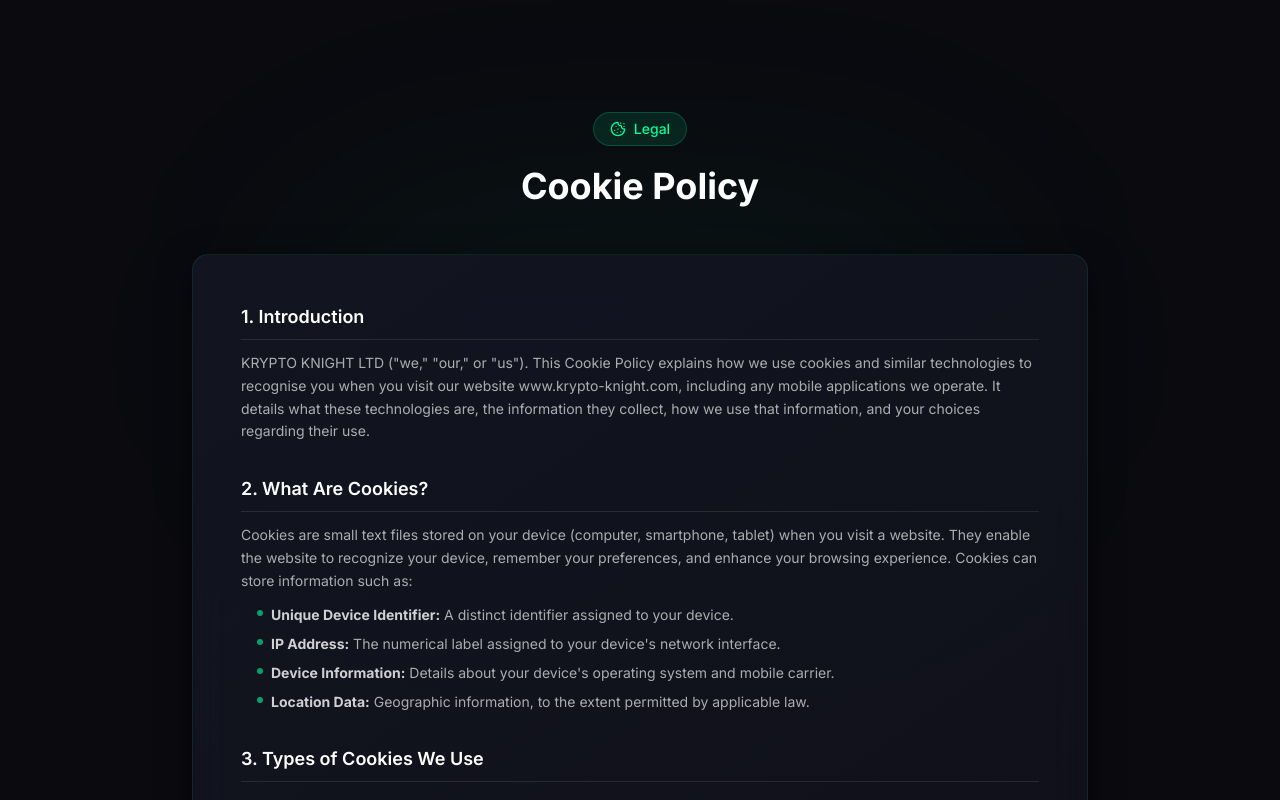
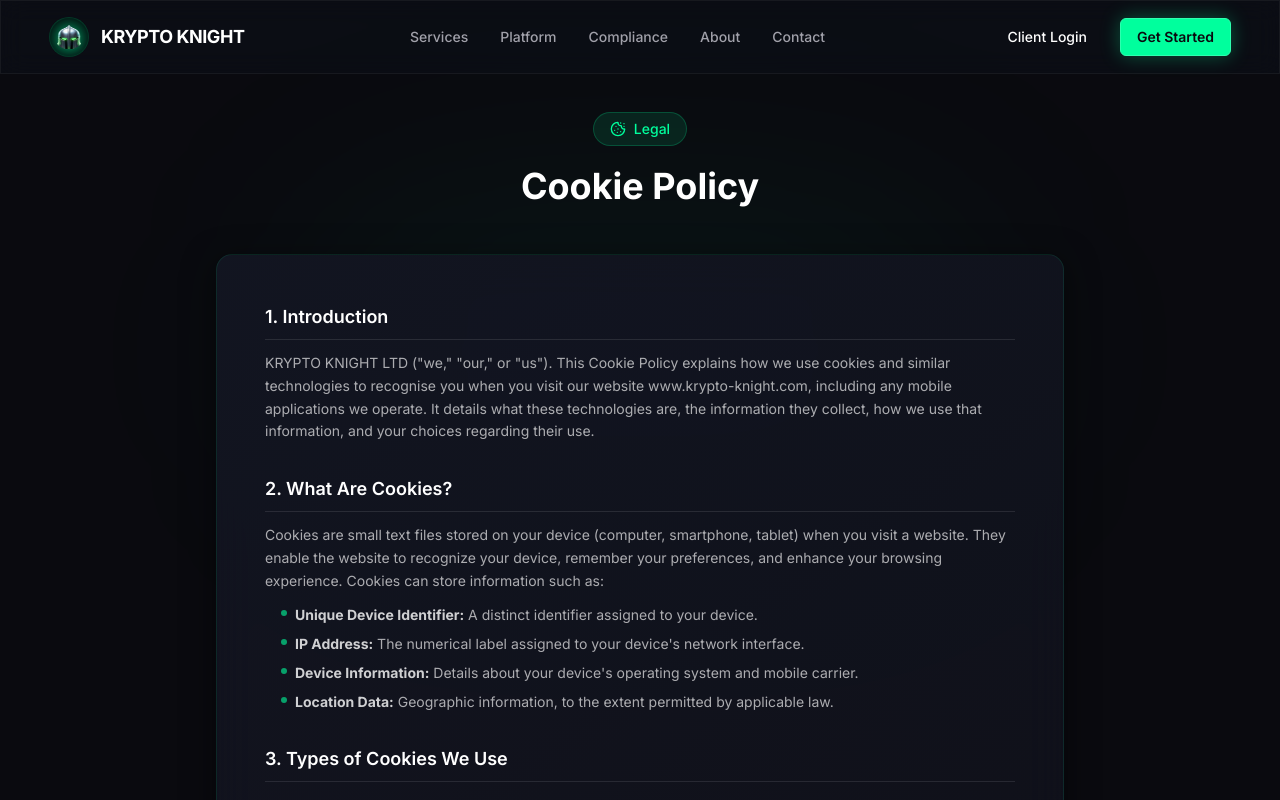
Before and after one commit to savvaszi/KK-v1-main1, a React (Vite) app in the folder KK-v1-main/artifacts/krypto-knight/: page /cookies in a window 1280 px wide. Shown: the top 800 px of the page. Built offline with nearby package versions, Linux system fonts and the light colour scheme.

Commit message:
Add Navbar and Footer to all policy pages via PolicyLayout
Co-Authored-By: Claude Sonnet 4.6 <noreply@anthropic.com>

```diff
--- a/KK-v1-main/artifacts/krypto-knight/src/components/PolicyLayout.tsx
+++ b/KK-v1-main/artifacts/krypto-knight/src/components/PolicyLayout.tsx
@@ -1,5 +1,7 @@
 import { motion } from "framer-motion";
 import { LucideIcon } from "lucide-react";
+import Navbar from "@/components/Navbar";
+import Footer from "@/components/Footer";
 
 interface PolicyLayoutProps {
   icon: LucideIcon;
@@ -12,13 +14,15 @@ interface PolicyLayoutProps {
 /** Shared wrapper for all legal / policy pages */
 export default function PolicyLayout({ icon: Icon, badge, title, effectiveDate, children }: PolicyLayoutProps) {
   return (
-    <div className="min-h-screen bg-background pt-28 pb-24 px-6">
+    <div className="min-h-screen bg-background">
+      <Navbar />
+
       {/* Subtle glow */}
       <div className="pointer-events-none fixed inset-0 overflow-hidden">
         <div className="absolute top-1/4 left-1/2 -translate-x-1/2 w-[700px] h-[300px] bg-primary/5 rounded-full blur-[120px]" />
       </div>
 
-      <div className="container relative z-10 mx-auto max-w-4xl">
+      <div className="container relative z-10 mx-auto max-w-4xl pt-28 pb-24 px-6">
         {/* Header */}
         <motion.div
           initial={{ opacity: 0, y: 20 }}
@@ -56,6 +60,8 @@ export default function PolicyLayout({ icon: Icon, badge, title, effectiveDate,
           © {new Date().getFullYear()} Krypto Knight Ltd — Company Reg. HE 434989 — CySEC CASP No. 015/24
         </motion.p>
       </div>
+
+      <Footer />
     </div>
   );
 }
```
